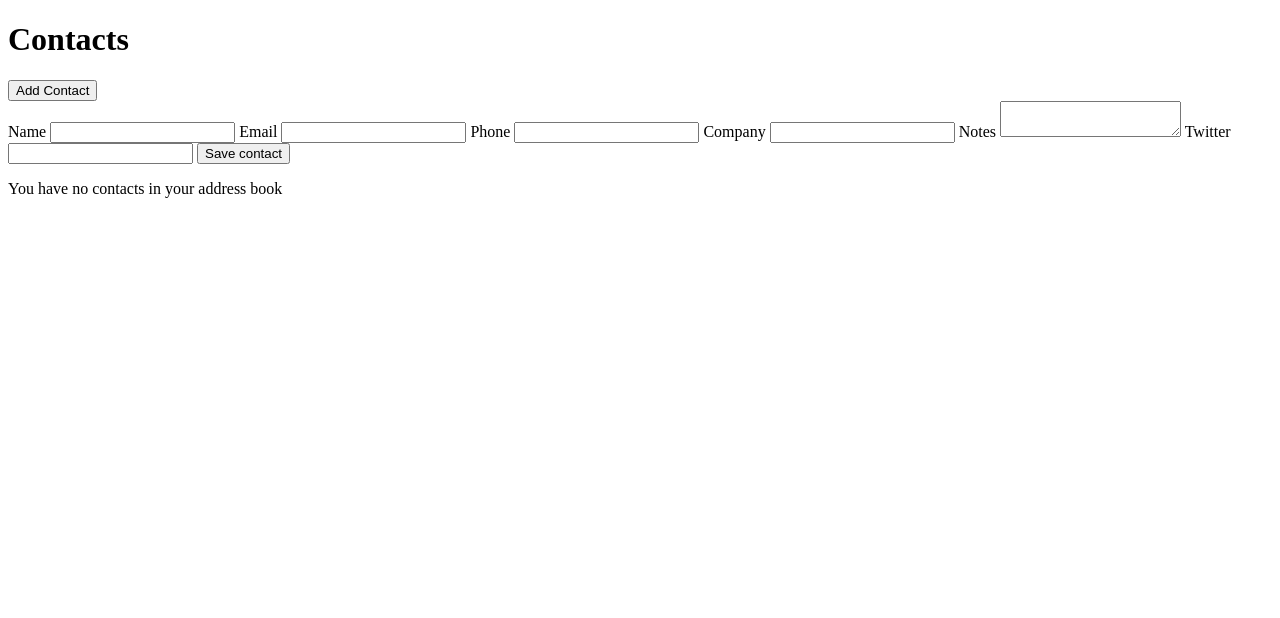
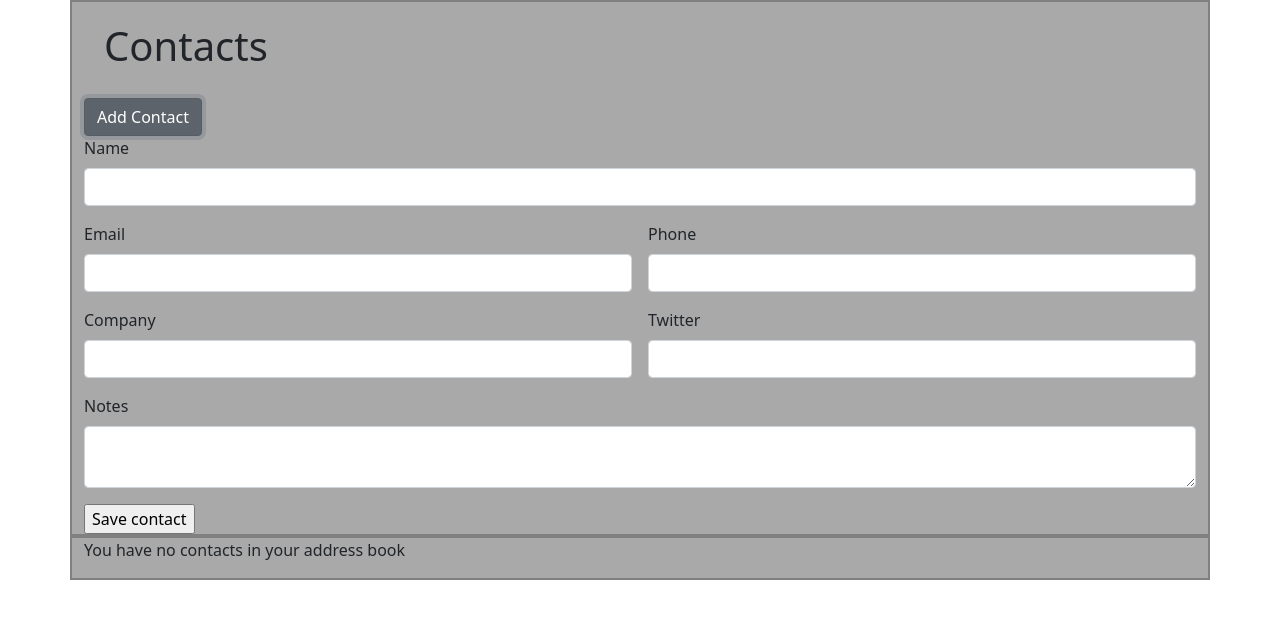
Before and after one commit to dorianbuck/addressbook_challenge, a website: page src/index.html in a window 1280 px wide. Both pictures are taken after a click on the button "Add Contact". Drawn offline with nearby package versions, Linux system fonts and the light colour scheme.

Commit message:
some css and bootstarp added

```diff
--- a/package.json
+++ b/package.json
@@ -8,10 +8,12 @@
     "cypress": "^7.7.0"
   },
   "dependencies": {
+    "browser-sync": "^2.27.4",
     "superstatic": "^7.1.0"
   },
- "scripts": {
+  "scripts": {
     "start": "superstatic src --port 3001 ",
+    "start:hot": "node server.js",
     "cy:open": "yarn start & cypress open"
   }
 }
--- /dev/null
+++ b/src/assets/css/style.css
@@ -0,0 +1,12 @@
+h1 {
+    margin: 20;
+    padding: 20px;
+
+}
+.container {
+    border: 2px;
+    border-style: double;
+    border-color: grey;
+    background-color:darkgray;
+
+}
--- a/src/index.html
+++ b/src/index.html
@@ -5,26 +5,46 @@
     <meta http-equiv="X-UA-Compatible" content="IE=edge">
     <meta name="viewport" content="width=device-width, initial-scale=1.0">
     <title>Address Book</title>
+    <link href="https://cdn.jsdelivr.net/npm/bootstrap@5.0.2/dist/css/bootstrap.min.css" rel="stylesheet" integrity="sha384-EVSTQN3/azprG1Anm3QDgpJLIm9Nao0Yz1ztcQTwFspd3yD65VohhpuuCOmLASjC" crossorigin="anonymous">
+    <link rel="stylesheet" href="./assets/css/style.css">
 </head>
 <body>
-    <h1>Contacts</h1>
-	<button  id="add-contact">Add Contact</button>
-    <form id="new-contact-form">
-		<label for="name">Name</label>
-		<input id="name" name="name" type="text">
-		<label for="email">Email</label>
-		<input id="email" name="email" type="email">
-		<label for="phone">Phone</label>
-		<input id="phone" name="phone" type="text">
-		<label for="company">Company</label>
-		<input id="company" name="company" type="text">
-		<label for="notes">Notes</label>
-		<textarea id="notes" name="notes" type="text"></textarea>
-		<label for="twitter">Twitter</label>
-		<input id="twitter" name="twitter" type="text">
-        <input id="submit" type="submit" value="Save contact">
-	</form>
-    <div id="contact-list"></div>
+    <div class="container">
+        <h1>Contacts</h1>
+	        <button  id="add-contact" class="btn btn-secondary" type="button" >Add Contact</button>
+        <form id="new-contact-form" class="row g-3">
+            <div class="col-md-12">
+		        <label for="name" class="form-label">Name</label>
+		        <input id="name" name="name" type="text" class="form-control">
+            </div>
+            <div class="col-md-6">
+                <label for="email" class="form-label">Email</label>
+		        <input id="email" name="email" type="email" class="form-control">
+            </div>
+            <div class="col-md-6">
+                <label for="phone" class="form-label">Phone</label>
+		        <input id="phone" name="phone" type="text" class="form-control">
+            </div>
+            <div class="col-md-6">
+                <label for="company" class="form-label">Company</label>
+		        <input id="company" name="company" type="text" class="form-control">
+            </div>
+            <div class="col-md-6">
+                <label for="twitter" class="form-label">Twitter</label>
+		        <input id="twitter" name="twitter" type="text" class="form-control">
+            </div>
+            <div class="col-12">
+                <label for="notes" class="form-label">Notes</label>
+                <textarea id="notes" name="notes" type="text" class="form-control"></textarea>
+		    </div>
+            <div class="col-1">
+                <input id="submit" type="submit" value="Save contact">
+            </div>
+        </form>
+    </div>
+    <div id="contact-list" class="container"></div>
     <script src="./assets/js/app.js"></script>
+    <script src="https://cdn.jsdelivr.net/npm/bootstrap@5.0.2/dist/js/bootstrap.bundle.min.js" integrity="sha384-MrcW6ZMFYlzcLA8Nl+NtUVF0sA7MsXsP1UyJoMp4YLEuNSfAP+JcXn/tWtIaxVXM" crossorigin="anonymous"></script>
+</div>
 </body>
 </html>
```
Also changed, not shown: server.js (added, +12 -0 lines), 1 other file.
